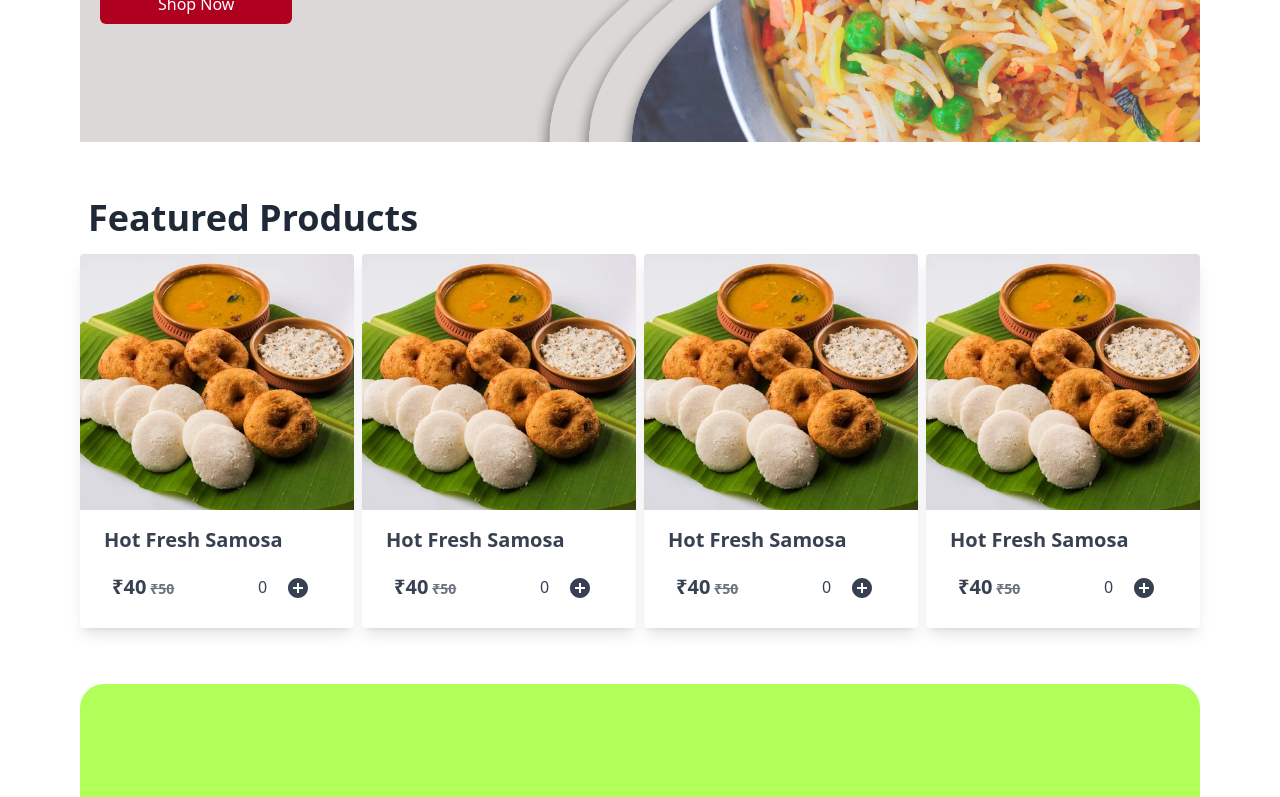
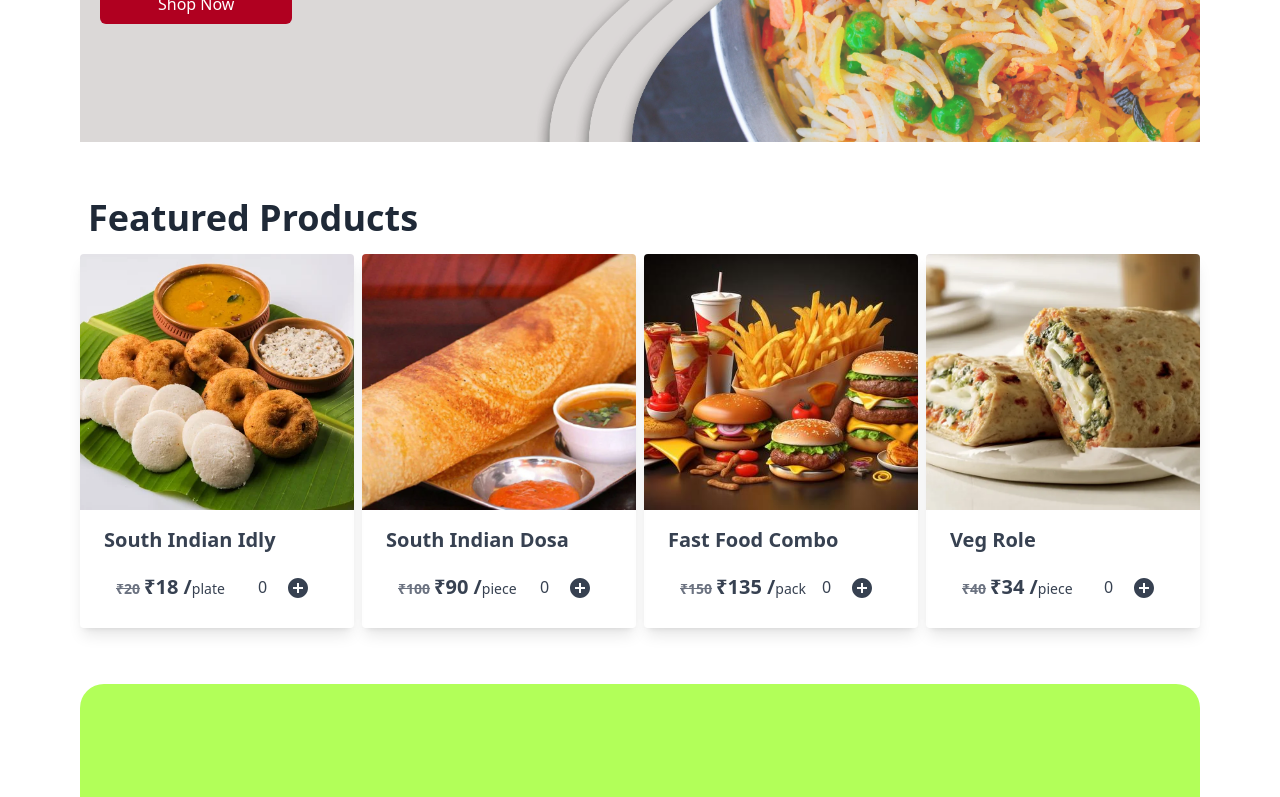
Before and after one commit to Adarshsingh7/food-court, a React (Vite) app: page / in a window 1280 px wide. Shown: the part 387-1184 px from the top of the page. Built offline with nearby package versions, Linux system fonts and the light colour scheme.

Commit message:
add a simple reducer

```diff
--- a/package.json
+++ b/package.json
@@ -18,8 +18,10 @@
     "@mui/icons-material": "^5.16.6",
     "@mui/material": "^5.16.6",
     "@mui/styled-engine-sc": "^6.0.0-alpha.18",
+    "@reduxjs/toolkit": "^2.2.7",
     "react": "^18.3.1",
     "react-dom": "^18.3.1",
+    "react-redux": "^9.1.2",
     "react-router-dom": "^6.26.0",
     "styled-components": "^6.1.12"
   },
--- a/src/components/ProductCard.tsx
+++ b/src/components/ProductCard.tsx
@@ -1,11 +1,16 @@
 /** @format */
 
 import { FC, useState } from "react";
-import AddIcon from '@mui/icons-material/AddCircle';
+import AddIcon from "@mui/icons-material/AddCircle";
 import RemoveIcon from "@mui/icons-material/RemoveCircle";
 import { IconButton } from "./Button";
+import { itemType } from "../types/cartType";
 
-const ProductCard: FC = function () {
+interface ProductCardProps {
+  item: itemType;
+}
+
+const ProductCard: FC<ProductCardProps> = function ({ item }) {
   const [quantity, setQuantity] = useState(0);
 
   const handleQuantityChange = (amount: number) => {
@@ -16,11 +21,13 @@ const ProductCard: FC = function () {
       <img
         className="h-40 object-cover md:h-56 w-full lg:h-64"
         // src="https://images.herzindagi.info/image/2021/Sep/chaii-samosa.jpg"
-        src='/idli.jpg'
-        alt="Hot Fresh Samosa"
+        src={item.src}
+        alt={item.productName}
       />
       <div className="sm:px-6 px-2 py-4 flex flex-col gap-2 text-gray-700">
-        <div className="font-bold md:text-xl text-sm">Hot Fresh Samosa</div>
+        <div className="font-bold md:text-xl text-sm capitalize">
+          {item.productName}
+        </div>
         {/* <p className="text-gray-700 text-base line-clamp-2">
           Lorem ipsum dolor sit amet, consectetur adipisicing elit. Voluptatibus
           quia, nulla! Maiores et perferendis eaque, exercitationem praesentium
@@ -29,13 +36,30 @@ const ProductCard: FC = function () {
         <span>
           <div className="flex items-center justify-between p-2">
             <p className="md:text-xl text-sm font-bold">
-              <span>₹40</span>
-              <span className="line-through sm:text-sm text:xs text-gray-500 mx-1">₹50</span>
+              {item.discount ? (
+                <>
+                  <span className="line-through sm:text-sm text:xs text-gray-500 mx-1">
+                    ₹{item.price}
+                  </span>
+                  <span>
+                    ₹{item.price - (item.price * item.discount) / 100} /
+                    <span className="text-xs sm:text-sm font-medium">
+                      {item.unit}
+                    </span>
+                  </span>
+                </>
+              ) : (
+                <span className="sm:text-md text:sm text-gray-500 mx-1">
+                  ₹{item.price}
+                </span>
+              )}
             </p>
             <div className="flex items-center rounded-lg px-3 py-1">
-              {quantity > 0 && <IconButton onClick={() => handleQuantityChange(-1)}>
-                <RemoveIcon fontSize="medium" />
-              </IconButton>}
+              {quantity > 0 && (
+                <IconButton onClick={() => handleQuantityChange(-1)}>
+                  <RemoveIcon fontSize="medium" />
+                </IconButton>
+              )}
               <input
                 type="number"
                 value={quantity}
--- a/src/components/SmallCart.tsx
+++ b/src/components/SmallCart.tsx
@@ -36,7 +36,9 @@ const EnhancedSnackbar: React.FC = () => {
           icon={false}
         >
           <div className="flex items-center justify-between w-full">
-            <span className="mr-4">This is a success Alert inside a Snackbar!</span>
+            <span className="mr-4">
+              This is a success Alert inside a Snackbar!
+            </span>
             <div className="flex gap-2">
               <Button
                 color="inherit"
--- a/src/pages/Hero.tsx
+++ b/src/pages/Hero.tsx
@@ -4,8 +4,48 @@ import Header from "../components/Header.tsx";
 import ProductCard from "../components/ProductCard.tsx";
 import { FC, PropsWithChildren } from "react";
 import Feature from "../components/Feature.tsx";
-import CtaSection from "../components/CtaSection.tsx"
+import CtaSection from "../components/CtaSection.tsx";
 import Footer from "../components/Footer.tsx";
+import { itemType } from "../types/cartType.ts";
+
+const foodItem: itemType[] = [
+  {
+    id: 1,
+    productName: "south indian idly",
+    price: 20,
+    src: "/idli.jpg",
+    description: "south indian idly",
+    discount: 10,
+    unit: "plate",
+  },
+  {
+    id: 2,
+    productName: "south indian dosa",
+    price: 100,
+    src: "/dosa.webp",
+    description: "south indian dosa",
+    discount: 10,
+    unit: "piece",
+  },
+  {
+    id: 3,
+    productName: "fast food combo",
+    price: 150,
+    src: "/fast-food.jpg",
+    description: "get all fast food items in one combo ",
+    discount: 10,
+    unit: "pack",
+  },
+  {
+    id: 4,
+    productName: "veg role",
+    price: 40,
+    src: "/role.webp",
+    description: "the best veg role in the market",
+    discount: 15,
+    unit: "piece",
+  },
+];
 
 const Hero: FC = () => {
   return (
@@ -13,7 +53,7 @@ const Hero: FC = () => {
       <Header />
       {/* <SmallCart /> */}
       <div className="md:px-20 px-2 py-10 color-black">
-        <SectionWrapper >
+        <SectionWrapper>
           <img
             src="/overview.jpg"
             className="w-full h-64 md:h-96 object-cover opacity-80"
@@ -35,10 +75,9 @@ const Hero: FC = () => {
         <SectionWrapper>
           <MainHeading>Featured Products</MainHeading>
           <div className="grid lg:grid-cols-4 grid-cols-2 grid-col-1 gap-2 ">
-            <ProductCard />
-            <ProductCard />
-            <ProductCard />
-            <ProductCard />
+            {foodItem.map((item) => (
+              <ProductCard key={item.id} item={item} />
+            ))}
           </div>
         </SectionWrapper>
 
--- /dev/null
+++ b/src/slice/cart.ts
@@ -0,0 +1,22 @@
+import { createSlice, PayloadAction } from "@reduxjs/toolkit";
+import { cartState, itemType } from "../types/cartType";
+
+const initialState: cartState = {
+  items: [],
+  amount: 0,
+};
+
+const cartSlice = createSlice({
+  name: "cart",
+  initialState,
+  reducers: {
+    addItem(state, action: PayloadAction<itemType>) {
+      const newItem = action.payload;
+      newItem.quantity = newItem.quantity || 1;
+      newItem.totalPrice = newItem.price * newItem.quantity;
+      state.items.push(newItem);
+    },
+  },
+});
+
+export const { addItem } = cartSlice.actions;
--- /dev/null
+++ b/src/types/cartType.ts
@@ -0,0 +1,28 @@
+// this is the type for each of the item or product displayed in the system
+export interface itemType {
+  productName: string;
+  src: string;
+  id: number;
+  unit:
+    | "piece"
+    | "plate"
+    | "kg"
+    | "litre"
+    | "dozen"
+    | "pack"
+    | "box"
+    | "bottle"
+    | "can"
+    | "bag"
+    | "sachet";
+  description: string;
+  price: number;
+  totalPrice?: number;
+  quantity?: number;
+  discount?: number;
+}
+
+export interface cartState {
+  items: itemType[];
+  amount: number;
+}
```
Also changed, not shown: src/components/CtaSection.tsx (+18 -6 lines), public/dosa.webp (added), 1 other file (tests, documents, lock files or other folders).
